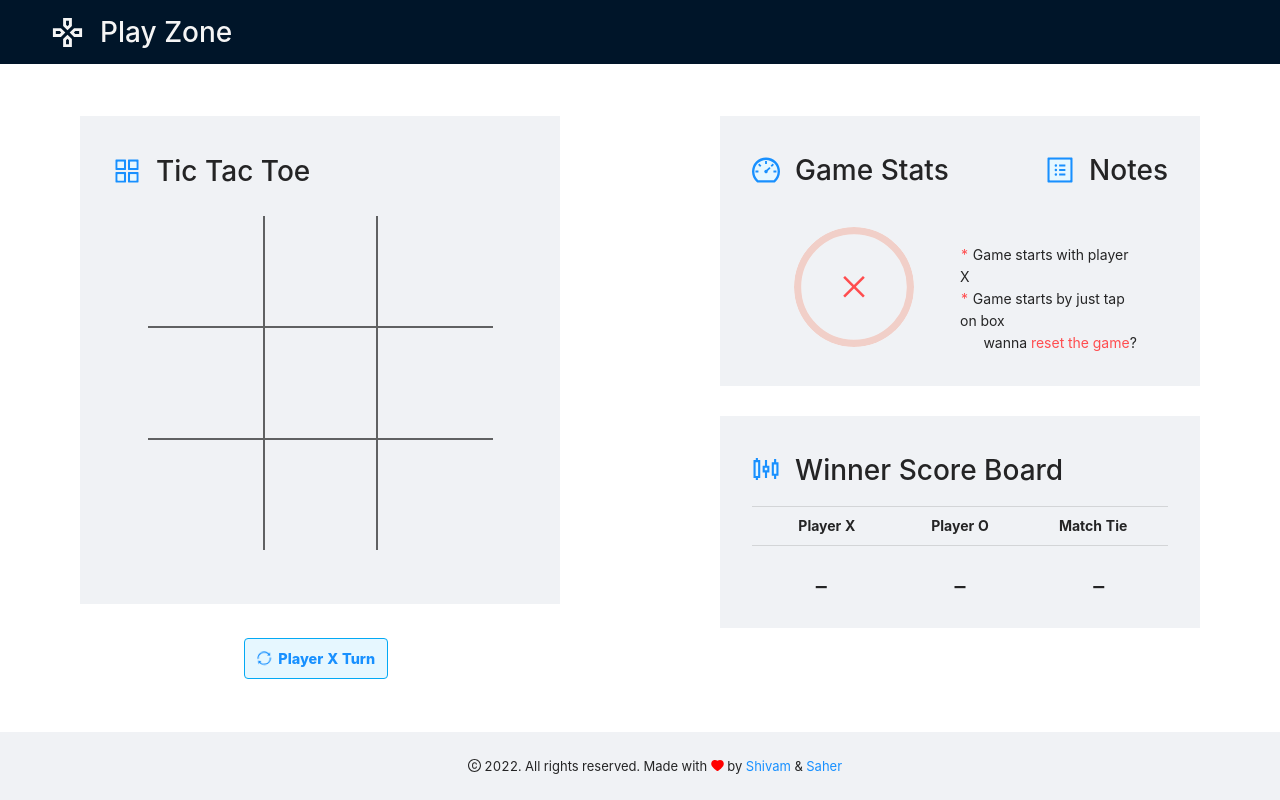
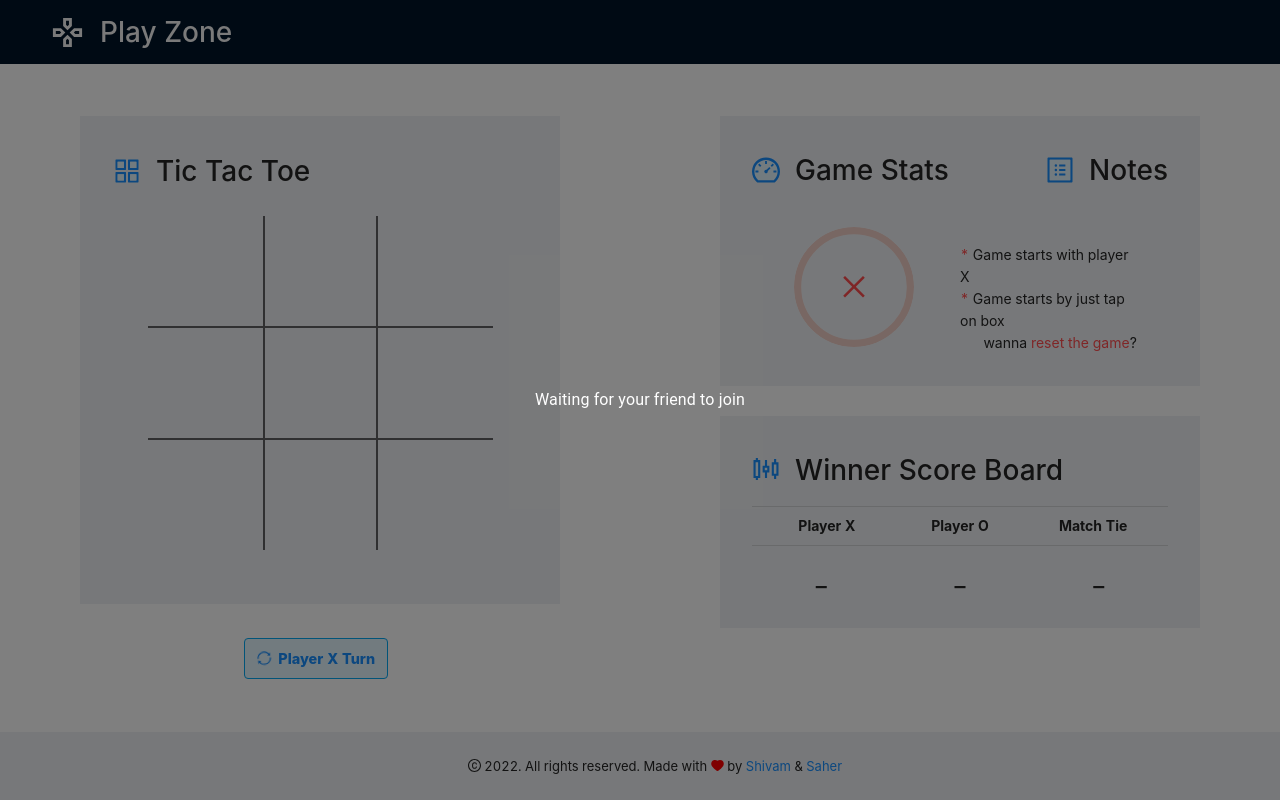
Before and after one commit to sahersiddiqui/playzone, a Next.js app: page /tic-tac-toe in a window 1280 px wide. Built offline with nearby package versions, Linux system fonts and the light colour scheme.

Commit message:
Added loader for game board page

```diff
--- a/pages/tic-tac-toe/index.jsx
+++ b/pages/tic-tac-toe/index.jsx
@@ -1,16 +1,18 @@
 import { Col, Row } from "antd";
 import HeaderComponent from "../components/Header";
 import FooterComponent from "../components/Footer";
-import React, { useEffect, useRef, useState } from "react";
+import { Backdrop, Typography } from "@mui/material";
 import GameBoardComponent from "../components/GameBoard";
 import AnalyticsComponent from "../components/Analytics";
 import ResultBarComponent from "../components/ResultBar";
+import React, { useEffect, useRef, useState } from "react";
 
 export default function TicTacToe() {
   const [counter, setCounter] = useState(0);
   const [responses, setResponses] = useState([]);
   const [winnerTeam, setWinnerTeam] = useState("_");
   const [isMatchTie, setIsMatchTie] = useState(false);
+  const [backdropState, setBackdropState] = useState(true);
   const [winnerDeclared, setWinnerDeclared] = useState(false);
   const [showResponseBar, setShowResponseBar] = useState(false);
 
@@ -78,6 +80,14 @@ export default function TicTacToe() {
 
   return (
     <div className="App">
+      <Backdrop
+        open={backdropState}
+        sx={{ color: "#fff", zIndex: (theme) => theme.zIndex.drawer + 1 }}
+      >
+        <Typography>Waiting for your friend to join</Typography>
+        {/* <CircularProgress color="inherit" /> */}
+      </Backdrop>
+
       <ResultBarComponent
         showResponseBar={showResponseBar}
         responseMesg={
```
